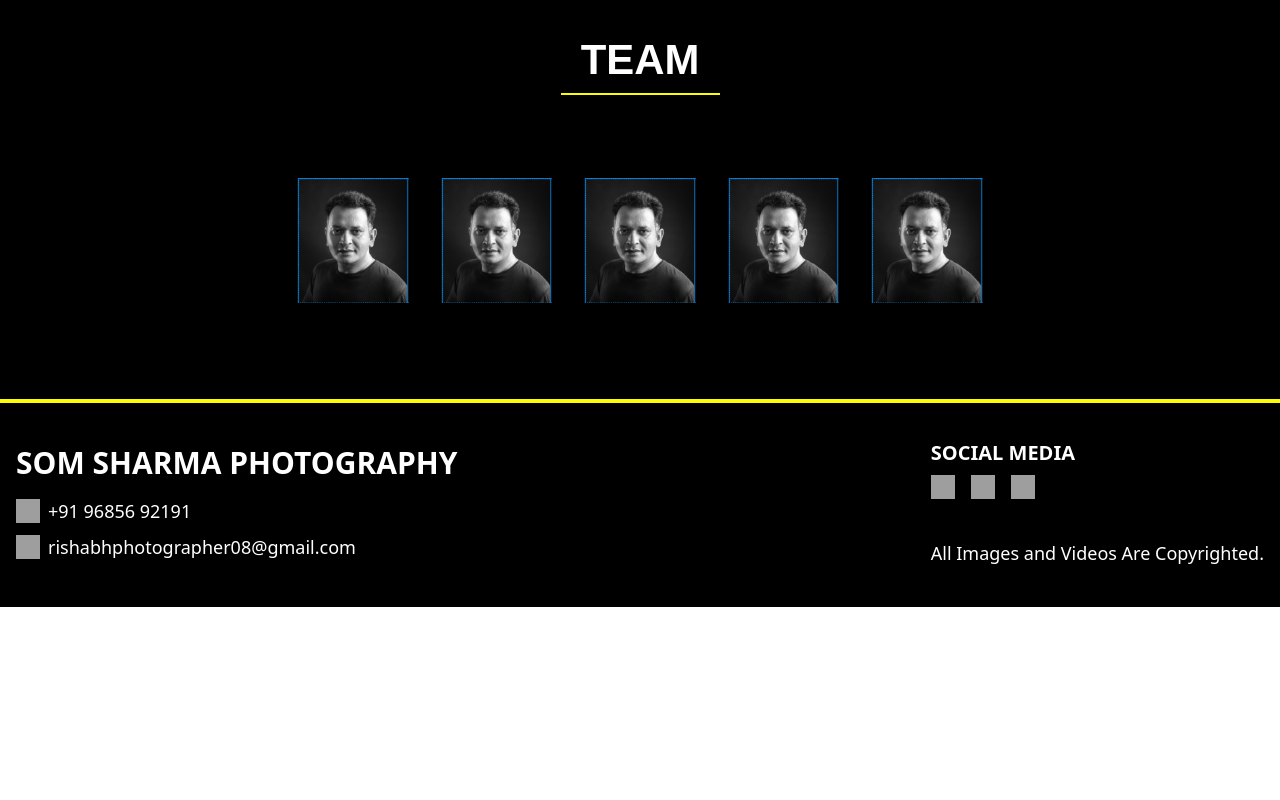
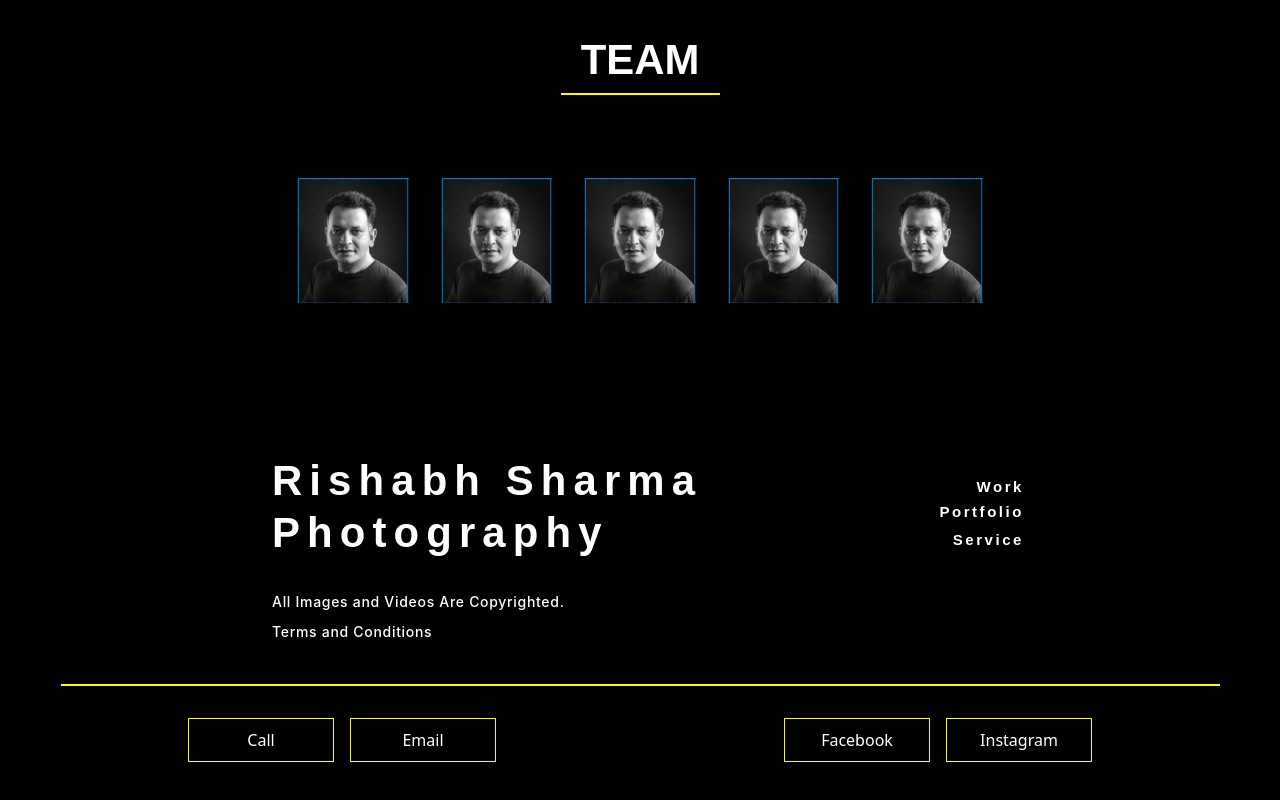
Before and after one commit to Ta-Run/weddingPortoflio, a React (Create React App) app: page /about-us in a window 1280 px wide. Shown: the part 748-1548 px from the top of the page. Before the commit the page ends 1355 px from the top, so only its background shows below. Built offline with nearby package versions, Linux system fonts and the light colour scheme; grey boxes are pictures that could not be loaded.

Commit message:
Added new features

```diff
--- a/package.json
+++ b/package.json
@@ -14,6 +14,7 @@
     "web-vitals": "^2.1.4"
   },
   "scripts": {
+    "dev": "react-scripts start",
     "start": "react-scripts start",
     "build": "react-scripts build",
     "test": "react-scripts test",
--- a/src/componenets/footer.jsx
+++ b/src/componenets/footer.jsx
@@ -1,82 +1,159 @@
-import React from 'react'
+import React from 'react';
+
+// Make sure to import the fonts in your index.html or main file
+// <link href="https://fonts.googleapis.com/css2?family=Raleway:wght@600&family=Inter:wght@500&display=swap" rel="stylesheet">
 
 function Footer() {
     return (
-        <footer className="w-full  text-white py-10 relative">
-            {/* Top Line */}
-            <div className="absolute top-0 left-0 w-full h-1" style={{ backgroundColor: '#FCFC04' }}></div>
-
-            <div className="container mx-auto px-4 flex flex-col md:flex-row justify-between items-center">
-                {/* Heading */}
-
-
-                {/* Contact Section */}
-                <div className="flex flex-col items-center md:items-start text-center md:text-left mb-6 md:mb-0">
-                    {/* Mobile Number */}
-                    <div className="flex items-center mb-2">
-                        <div className="text-center md:text-left mb-6 md:mb-0">
-                            <h2 className="text-3xl font-bold">SOM SHARMA PHOTOGRAPHY</h2>
-
-                            {/* Mobile Number and Icon */}
-                            <div className="flex justify-center md:justify-start items-center mt-4">
-                                <img
-                                    src={process.env.PUBLIC_URL + '/images/mobile-icon.png'}
-                                    alt="Mobile Icon"
-                                    className="w-6 h-6 mr-2"
-                                />
-                                <span className="text-lg">+91 96856 92191</span>
-                            </div>
-                        </div>
-                    </div>
-
-
-                    <div className="flex items-center">
-                        <img
-                            src={process.env.PUBLIC_URL + '/images/gmail-icon.png'}
-                            alt="Gmail Icon"
-                            className="w-6 h-6 mr-2"
-                        />
-                        <span className="text-lg">rishabhphotographer08@gmail.com</span>
-                    </div>
+        <footer className="w-full text-white py-10 relative">
+            {/* Content Above the Top Yellow Line */}
+            <div className="container mx-auto p-4 text-left flex justify-between">
+                <div style={{ paddingLeft: '256px' }}>
+                    <h1
+                        className="text-left font-bold"
+                        style={{
+                            fontFamily: 'Raleway, sans-serif',
+                            fontSize: '41.89px',
+                            fontWeight: '600',
+                            lineHeight: '52px',
+                            letterSpacing: '0.17em',
+                        }}
+                    >
+                        Rishabh Sharma
+                    </h1>
+                    <h2
+                        className="text-left font-bold mb-4" // Added margin-bottom for spacing
+                        style={{
+                            fontFamily: 'Raleway, sans-serif',
+                            fontSize: '41.89px',
+                            fontWeight: '600',
+                            lineHeight: '52px',
+                            letterSpacing: '0.17em',
+                        }}
+                    >
+                        Photography
+                    </h2>
+                    <p
+                        className="text-lg mt-8" // Added margin-bottom for spacing
+                        style={{
+                            fontFamily: 'Inter, sans-serif',
+                            fontSize: '14px',
+                            fontWeight: '500',
+                            lineHeight: '21.78px',
+                            letterSpacing: '0.05em',
+                            width: '376px',
+                            height: '22px',
+                            opacity: '1', // Ensure it's visible
+                        }}
+                    >
+                        All Images and Videos Are Copyrighted.
+                    </p>
+                    <p
+                        className="text-sm mt-2"
+                        style={{
+                            fontFamily: 'Inter, sans-serif',
+                            fontSize: '14px',
+                            fontWeight: '500',
+                            lineHeight: '21.78px',
+                            letterSpacing: '0.05em',
+                        }}
+                    >
+                        Terms and Conditions
+                    </p>
                 </div>
 
-
-                <div className="flex flex-col items-center md:items-start text-center md:text-left">
-                    <h3 className="text-xl font-semibold mb-2">SOCIAL MEDIA</h3>
-                    <div className="flex space-x-4">
-                        <a href="#" className="text-white hover:opacity-75">
-                            <img
-                                src={process.env.PUBLIC_URL + '/images/facebook-icon.png'}
-                                alt="Facebook"
-                                className="w-6 h-6"
-                            />
-                        </a>
-                        <a href="#" className="text-white hover:opacity-75">
-                            <img
-                                src={process.env.PUBLIC_URL + '/images/instagram-icon.png'}
-                                alt="Instagram"
-                                className="w-6 h-6"
-                            />
-                        </a>
-                        <a href="#" className="text-white hover:opacity-75">
-                            <img
-                                src={process.env.PUBLIC_URL + '/images/twitter-icon.png'}
-                                alt="Twitter"
-                                className="w-6 h-6"
-                            />
-                        </a>
-
-                        {/* Add more social media icons as needed */}
-                    </div>
-                    <div className="text-lg pt-10">
-                        All Images and Videos Are Copyrighted.</div>
+                {/* Work Section Moved Right with New Layout */}
+                <div className="flex flex-col items-end justify-center mt-4" style={{ width: '126px', height: '90px', textAlign: 'right', paddingRight: '240px' }}>
+                    <h2
+                        className="text-2xl font-bold"
+                        style={{
+                            fontFamily: 'Raleway, sans-serif',
+                            fontSize: '15px',
+                            fontWeight: '700',
+                            lineHeight: '20.16px',
+                            letterSpacing: '0.17em',
+                        }}
+                    >
+                        Work
+                    </h2>
+                    <ul className="list-none">
+                        <li className="py-1" style={{ fontFamily: 'Raleway, sans-serif', fontSize: '15px', fontWeight: '700', lineHeight: '20.16px', letterSpacing: '0.17em' }}>Portfolio</li>
+                        <li className="py-1" style={{ fontFamily: 'Raleway, sans-serif', fontSize: '15px', fontWeight: '700', lineHeight: '20.16px', letterSpacing: '0.17em' }}>Service</li>
+                    </ul>
                 </div>
             </div>
 
+            {/* Centered Yellow Line */}
+            <div className="flex justify-center mt-4">
+                <div
+                    style={{
+                        width: '1159px', // You can change this to '100%' for full-width
+                        height: '0px',
+                        borderTop: '2px solid #FCFC04',
+                        marginTop: '10px', // Adjust margin as needed
+                    }}
+                />
+            </div>
 
+            {/* Button Layout Below the Yellow Line */}
+            <div className="container mx-auto p-4 flex justify-between mt-4">
+                {/* Call and Email Buttons */}
+                <div className="flex space-x-4" style={{ marginLeft: '172px' }}> {/* Shifted right with more margin-left */}
+                    <button
+                        style={{
+                            width: '146px',
+                            height: '44px',
+                            border: '1px solid #FCFC04',
+                            opacity: '1',
+                        }}
+                        className="text-white bg-transparent hover:bg-yellow-500 transition-colors duration-300"
+                    >
+                        Call
+                    </button>
+                    <button
+                        style={{
+                            width: '146px',
+                            height: '44px',
+                            border: '1px solid #FCFC04',
+                            opacity: '1',
+                        }}
+                        className="text-white bg-transparent hover:bg-yellow-500 transition-colors duration-300"
+                    >
+                        Email
+                    </button>
+                </div>
+
+                {/* Facebook and Instagram Buttons */}
+                <div className="flex space-x-4" style={{ marginRight: '172px' }}> {/* Shifted left with more margin-right */}
+                    <button
+                        style={{
+                            width: '146px',
+                            height: '44px',
+                            border: '1px solid #FCFC04',
+                            opacity: '1',
+                        }}
+                        className="text-white bg-transparent hover:bg-yellow-500 transition-colors duration-300"
+                    >
+                        Facebook
+                    </button>
+                    <button
+                        style={{
+                            width: '146px',
+                            height: '44px',
+                            border: '1px solid #FCFC04',
+                            opacity: '1',
+                        }}
+                        className="text-white bg-transparent hover:bg-yellow-500 transition-colors duration-300"
+                    >
+                        Instagram
+                    </button>
+                </div>
+            </div>
+
+            {/* Main Content Below */}
 
         </footer>
-    )
+    );
 }
 
-export default Footer
+export default Footer;
--- a/src/componenets/home.css
+++ b/src/componenets/home.css
@@ -1,6 +1,11 @@
 .hero {
     background: url("/src/assests/wedding-photography-by-joseph-radhik-joseph-desktop\ 1.png") no-repeat center center;
-    background-size: cover;
+    /* background-size: cover;
     background-position: center center;
+    background-repeat: no-repeat; */
+    background-size: 100% 100%;
+    background-position: center ;
     background-repeat: no-repeat;
+    height: 100vh;
+    width: 100%;
 }
--- a/src/componenets/home.jsx
+++ b/src/componenets/home.jsx
@@ -51,7 +51,9 @@ function Home() {
   };
   return (
     <div >
-      <div className='releative w-full h-screen flex hero' >
+      <div className='relative w-full h-screen flex hero p-4'>
+      {/* <span className="absolute left-20 top-12  box-border h-16 w-16   border-t-8 border-l-8"></span>  */}
+
 
         <span className="absolute box-border h-16 w-16 top-24 left-20 border-t-8 border-l-8"></span>
 
```
Also changed, not shown: src/componenets/header.jsx (+12 -10 lines).
